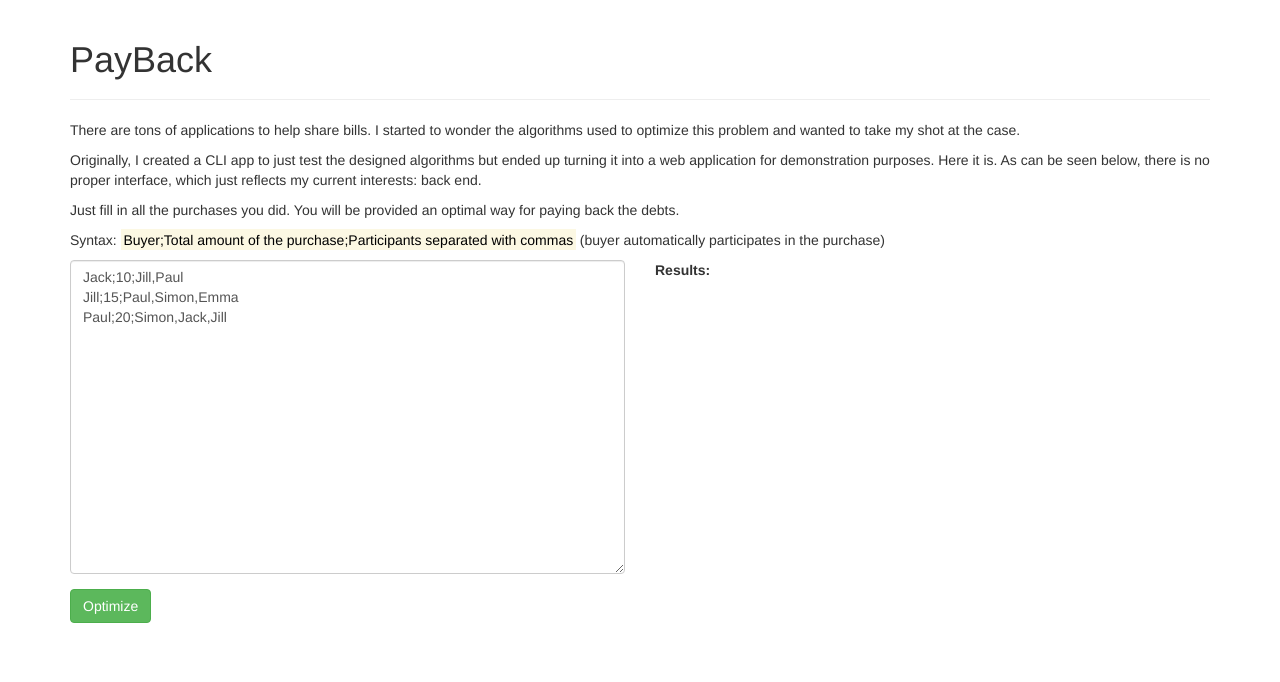
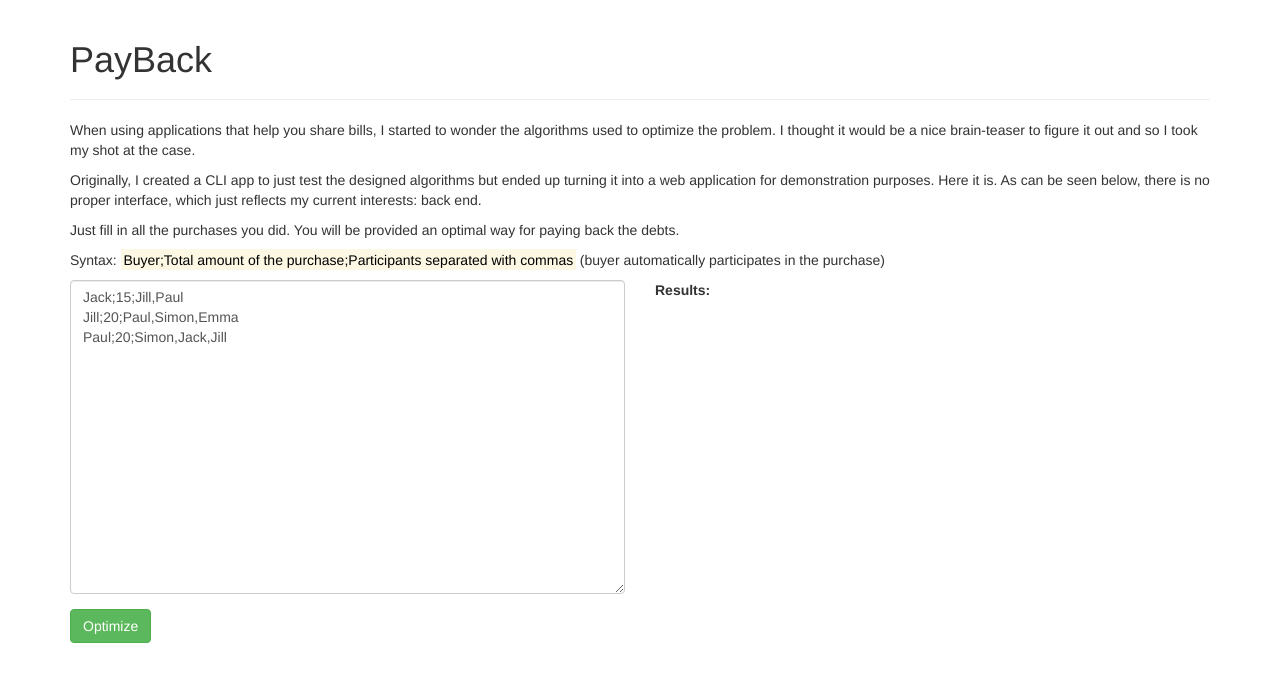
Before and after one commit to rkarell/pay-back, a Django app: page / in a window 1280 px wide. Shown: the top 682 px of the page. Run offline with Django 3.2, Linux system fonts and the light colour scheme; some libraries are stand-ins or nearby versions.

Commit message:
More comments and documentation

```diff
--- a/app/debts.py
+++ b/app/debts.py
@@ -144,6 +144,7 @@ class Debt():
             if self.amount < 0:
                 self.swap()
 
+    # When merging two debts, if the resulting debt is negative, this function is used to swap the creditor and debtor, so that the sum of debt is always positive
     def swap(self):
         temp = self.debtFrom
         self.debtFrom = self.debtTo
--- a/app/static/app/index.js
+++ b/app/static/app/index.js
@@ -14,6 +14,9 @@ function getCookie(name) {
     return cookieValue;
 }
 
+// Sends the data (the transactions) that a user has written in the textarea to the server.
+// Then waits for the response and shows the results.
+// TODO: What if the request fails?
 $(document).ready(function () {
     $("#solve").click(function () {
         const csrftoken = getCookie('csrftoken');
--- a/app/templates/app/index.html
+++ b/app/templates/app/index.html
@@ -14,7 +14,7 @@
         <div class="page-header">
             <h1>PayBack</h1>
         </div>
-        <p>There are tons of applications to help share bills. I started to wonder the algorithms used to optimize this problem and wanted to take my shot at the case.</p>
+        <p>When using applications that help you share bills, I started to wonder the algorithms used to optimize the problem. I thought it would be a nice brain-teaser to figure it out and so I took my shot at the case.</p>
         <p>Originally, I created a CLI app to just test the designed algorithms but ended up turning it into a web application for demonstration purposes. Here it is. As can be seen below, there is no proper interface, which just reflects my current interests: back end.</p>
         <p>Just fill in all the purchases you did. You will be provided an optimal way for paying back the debts.</p>
         <p>Syntax: <mark>Buyer;Total amount of the purchase;Participants separated with commas</mark> (buyer automatically participates in the purchase)</p>
@@ -22,8 +22,8 @@
             <div class="col-md-6">
                 <div class="form-group">
                     <textarea id="transactions" class="form-control" rows="15">
-Jack;10;Jill,Paul
-Jill;15;Paul,Simon,Emma
+Jack;15;Jill,Paul
+Jill;20;Paul,Simon,Emma
 Paul;20;Simon,Jack,Jill
 </textarea>
                 </div>
```
Also changed, not shown: README.md.
